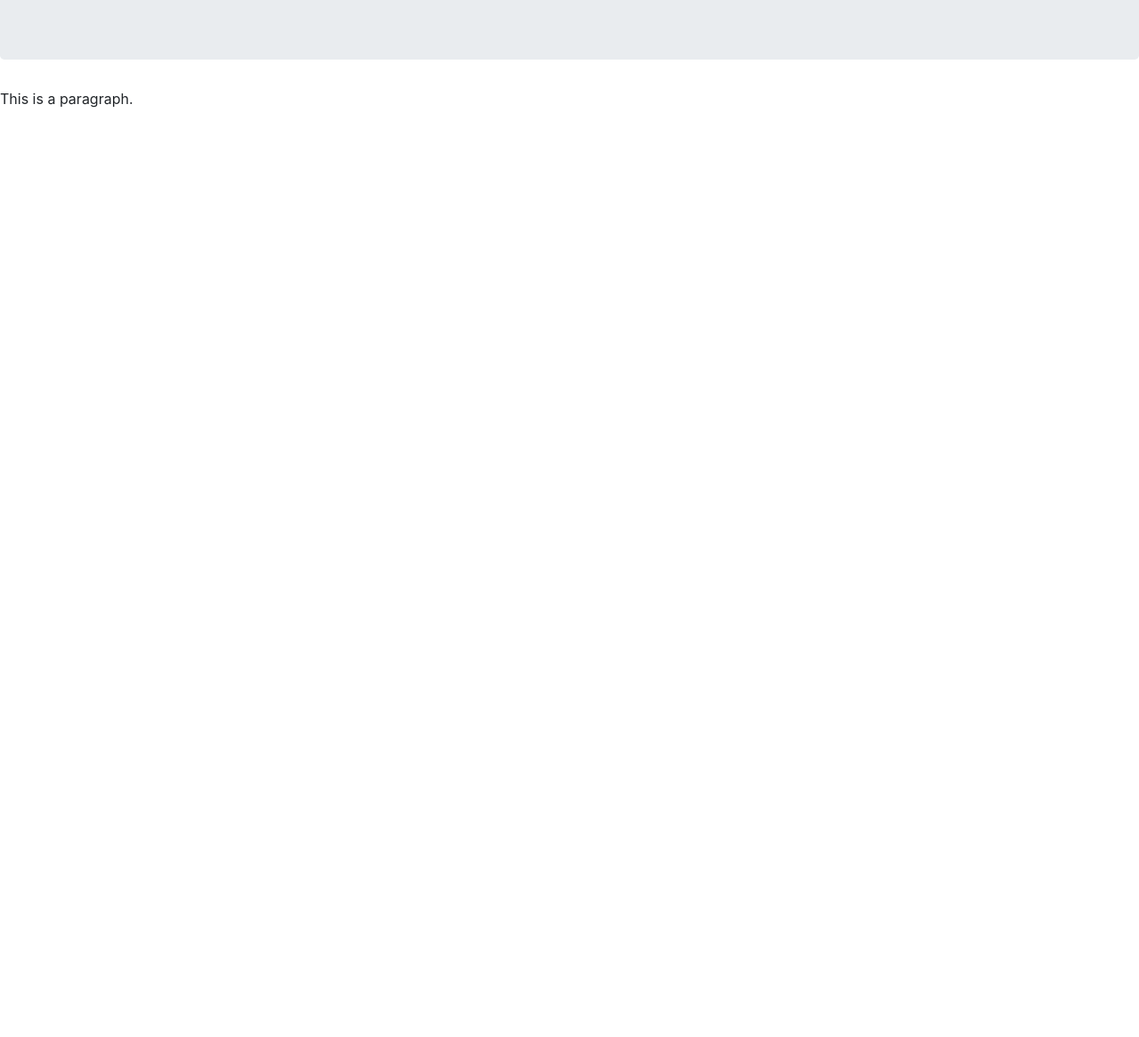
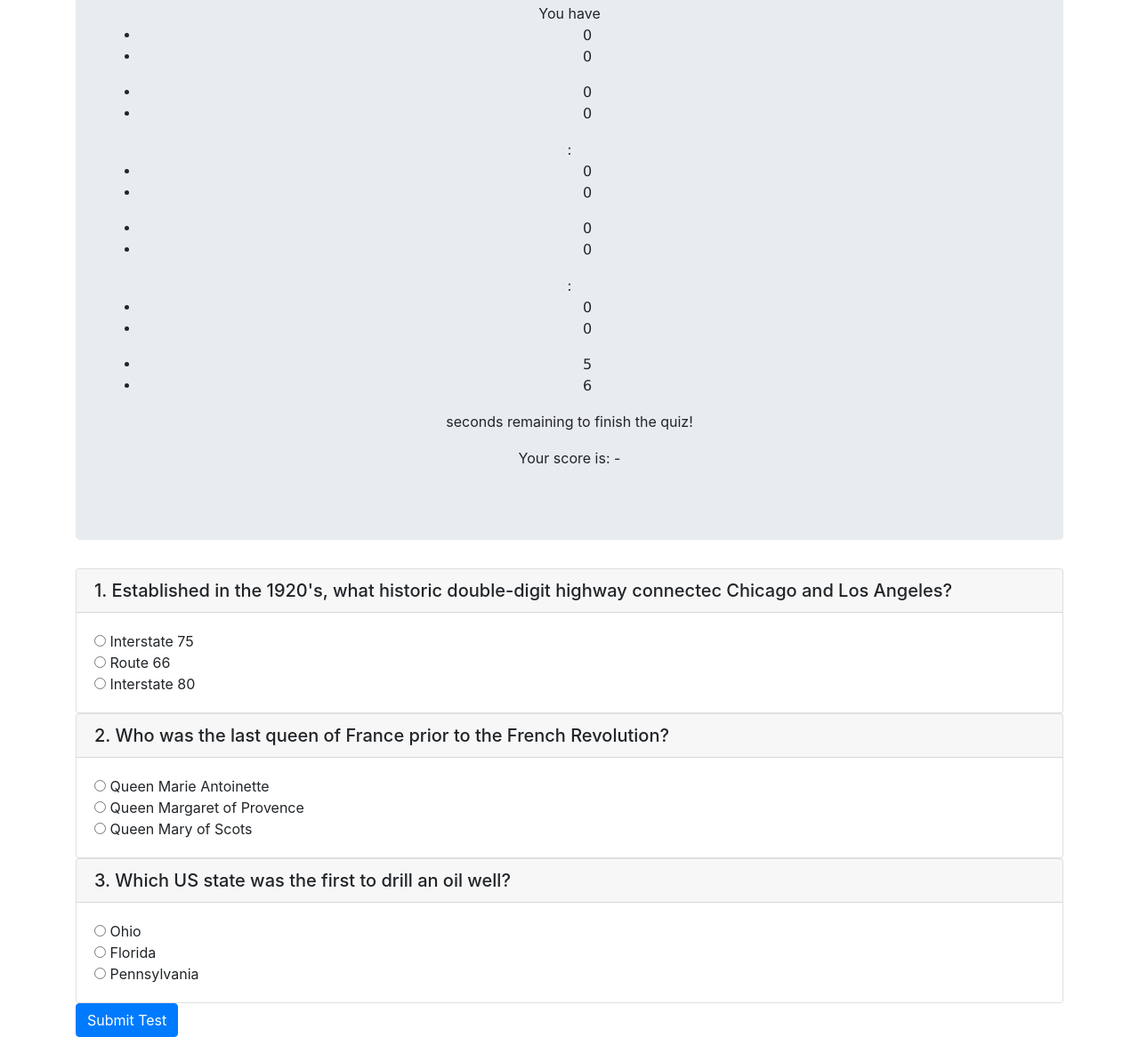
Before and after one commit to BenjaminPisaris/Basic-Trivia, a plain HTML site: page index.html in a window 1280 px wide. Shown: the part 184-1350 px from the top of the page at 89% size. Before the commit the page ends 800 px from the top, so only its background shows below. Drawn offline with nearby package versions, Linux system fonts and the light colour scheme.

Commit message:
added JavaScript and more questions

```diff
--- /dev/null
+++ b/assets/scripts/game.js
@@ -0,0 +1,42 @@
+//ready the document
+$(document).ready(function () {
+
+    //set a countdown variable
+    var countdown = 0;
+    //Count the timer down
+    $("#time").timeTo(10, function () {
+        $("#timer").html("Game Over!");
+        countdown++;
+        //Replace the hyphen with your score
+        $("#score").html(correct)
+    });
+
+
+    //Create a handler for the button and when timeTo reaches 0
+    $("button").click(function () {
+        //if countdown = 0 then pull the results
+        if (countdown == 0) {
+            //define a variable for the correct amount of guesses
+            var correct = 0;
+            //Loop through the questions using getElementsByName
+            for (var i = 0; i <= 10; i++) {
+                var questions = document.getElementsByName("group" + i);
+                //Loop through the questions and increment correct every time the attribute correct is chosen
+                for (var x =0; x < questions.length; x++) {
+                    if (questions.value == "correct" && questions.checked) {
+                        correct++;
+                    }
+                }
+            }
+        }
+    });
+
+
+
+
+
+
+
+
+
+});
--- a/index.html
+++ b/index.html
@@ -4,18 +4,62 @@
 <head>
     <link rel="stylesheet" href="https://stackpath.bootstrapcdn.com/bootstrap/4.1.3/css/bootstrap.min.css" integrity="sha384-MCw98/SFnGE8fJT3GXwEOngsV7Zt27NXFoaoApmYm81iuXoPkFOJwJ8ERdknLPMO"
         crossorigin="anonymous">
-    <script src="https://ajax.googleapis.com/ajax/libs/dojo/1.13.0/dojo/dojo.js"></script>
-
+    <script src="https://ajax.googleapis.com/ajax/libs/jquery/3.3.1/jquery.min.js"></script>
+    <meta name="viewport" content="width=device-width, initial-scale=1">
+    <script src="assets/scripts/game.js"></script>
+    <script src="assets/scripts/timeto.js"></script>
     <title>Trivia Game</title>
 </head>
 
 <body>
-    <div cladd="container">
-        <div class="jumbotron">
-            <h1 class="text-center display-1">Trivia Game</h2>
+    <div class="container">
+        <div class="jumbotron text-center">
+            <h1 class="display-1">Trivia Game</h2>
+                <p id="timer">You have
+                    <span id="time">-</span> seconds remaining to finish the quiz!</p>
+                <p>Your score is:
+                    <span id="score">-</span>
+                </p>
         </div>
+        <div class="card">
+            <h5 class="card-header">1. Established in the 1920's, what historic double-digit highway connectec Chicago and Los Angeles?</h5>
+            <div class="card-body">
+                <form>
+                    <input type="radio" value="wrong" name="group1"> Interstate 75
+                    <br>
+                    <input type="radio" value="correct" name="group1"> Route 66
+                    <br>
+                    <input type="radio" value="wrong" name="group1"> Interstate 80
+                </form>
+            </div>
+        </div>
+        <div class="card">
+            <h5 class="card-header">2. Who was the last queen of France prior to the French Revolution?</h5>
+            <div class="card-body">
+                <form>
+                    <input type="radio" value="correct" name="group2">  Queen Marie Antoinette
+                    <br>
+                    <input type="radio" value="wrong" name="group2"> Queen Margaret of Provence
+                    <br>
+                    <input type="radio" value="wrong" name="group2"> Queen Mary of Scots
+                </form>
+            </div>
+        </div>
+        <div class="card">
+            <h5 class="card-header">3. Which US state was the first to drill an oil well?</h5>
+            <div class="card-body">
+                <form>
+                    <input type="radio" value="wrong" name="group2">  Ohio
+                    <br>
+                    <input type="radio" value="wrong" name="group2"> Florida
+                    <br>
+                    <input type="radio" value="correct" name="group2"> Pennsylvania
+                </form>
+            </div>
+        </div>
+        <button class="btn btn-primary">Submit Test</button>
     </div>
-    <p>This is a paragraph.</p>
+
 
 </body>
 
```
